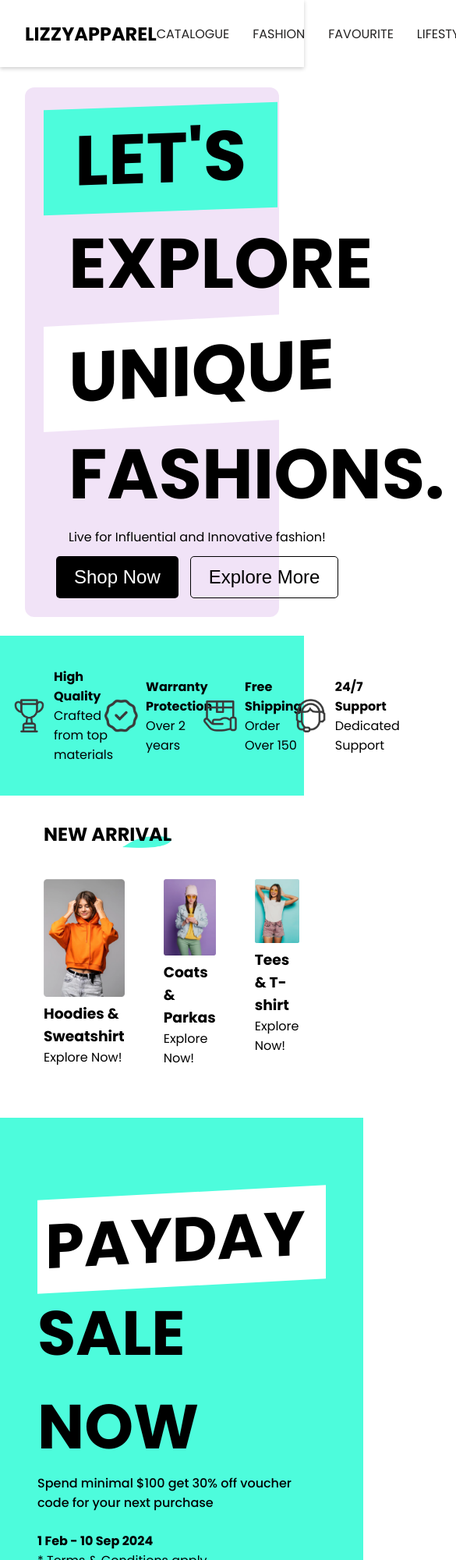
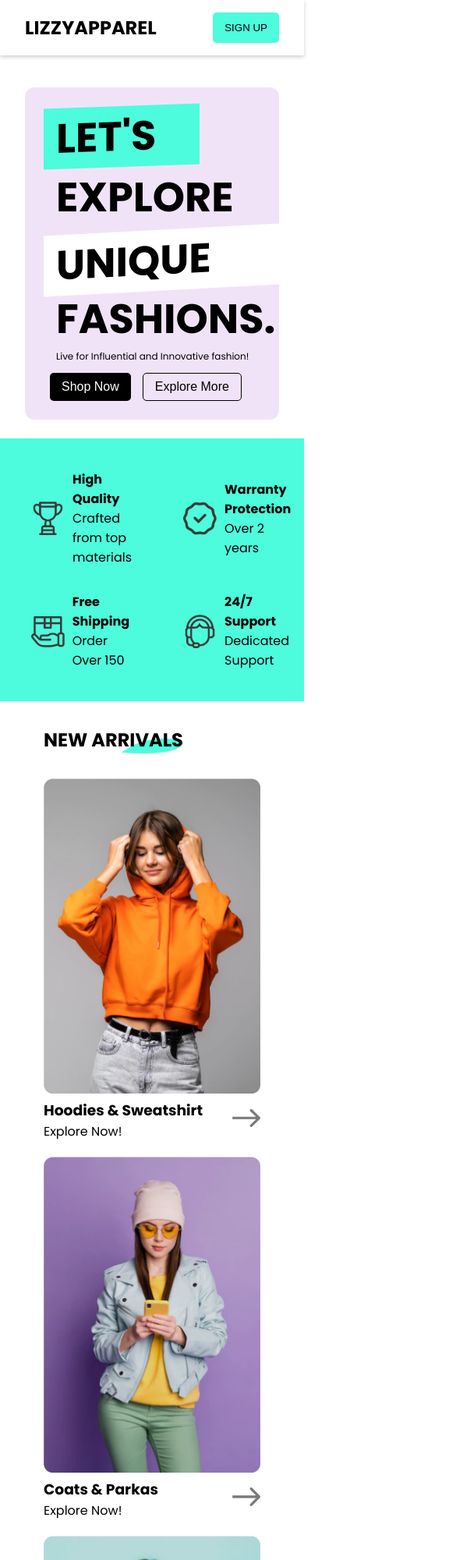
Before and after one commit to Tifem/lizzy-apparel-collection, a plain HTML site: page index.html in a window 390 px wide. Shown: the top 2000 px of the page at 78% size, 585 px wide, since content can reach past the window. Drawn offline with Linux system fonts and the light colour scheme.

Commit message:
working on responsiveness

```diff
--- a/index.html
+++ b/index.html
@@ -81,8 +81,8 @@
 
     <section class="arrival">
        <div class="arrival-text">
-        <h2>NEW ARRIVAL</h2>
-        <img src="./images/Vector 8.png" alt="" width="63px" class="vector">
+        <h2>NEW ARRIVALS</h2>
+        <img src="./images/Vector 8.png" alt="" width="80px" class="vector">
        </div>
 
         <div class="three-row">
@@ -124,6 +124,7 @@
 
     <section class="payday">
         <div class="star-girl">
+
             <img src="./images/payday.png" alt="" class="paygirl">
         </div>
            <div class="pay-text">
@@ -141,11 +142,14 @@
     </section>
 
     <section class="favorite">
-        <h1>Young's Favorite</h1>
+        <div class="favorite-text">
+            <h1>Young's Favourite</h1>
+            <img src="./images/Vector 9.png" alt="" width="100px" class="fav">
+
+        </div>
 
         <div class="fav-img">
             <div>
-
                 <img src="./images/insta.png" alt="" class="insta">
                 <div class="hoodie-text">
                     <div>
--- a/style.css
+++ b/style.css
@@ -115,7 +115,6 @@ a{
     background-color: white;
     width: 500px;
     transform: skewY(-3deg);
-    /* padding-left: 1rem; */
 }
 
 .hero-text p{
@@ -168,8 +167,8 @@ a{
 }
 
 .row{
-    display: flex;
-    justify-content: space-around;
+    display: grid;
+    grid-template-columns: repeat(4,1fr);
     padding-block: 1.5rem;
 }
 
@@ -177,15 +176,16 @@ a{
 
     display: flex;
     gap: 10px;
-    padding: 1rem;
-    /* justify-content: center; */
+    padding: 1rem 2.5rem;
     align-items: center;
 }
 
 .arrival{
     padding: 2rem 3.5rem;
 }
-.arrival-text{
+
+
+.arrival-text, .favorite-text{
     position: relative;
     width: fit-content;
 }
@@ -257,7 +257,6 @@ a{
     width: 350px;
     font-weight:500;
     font-family: "Poppins";
-    /* padding-top: .5rem; */
 
 }
 
@@ -282,17 +281,32 @@ a{
     padding: 1rem 1.5rem;
     border-radius: 5px;
 }
+
+
 .favorite{
     margin:2rem;
     padding: 2rem;
 }
 
-.favorite h1{
+
+.favorite-text{
+    position: relative;
+}
+
+
+.favorite-text h1{
     font-family: "Poppins";
     font-size: 2rem;
     font-weight: bold;
     padding-bottom: 3rem;
 
+}
+
+.fav{
+    position: absolute;
+    top: 30px;
+    right: 0;
+    z-index: -1;
 }
 
 
@@ -443,3 +457,129 @@ a{
     background-color:#4DFCDC;
 
 }
+
+@media(max-width:650px){
+    .list{
+        display: none;
+    }
+
+    .a{
+        width: 200px;
+        text-align: left;
+        font-size: 35px;
+        padding-left: 1rem;
+
+    }
+
+    .b , .c, .d{
+        font-size: 35px;
+        padding-left: 1rem;
+    }
+
+
+    .c{
+        background-color: white;
+        width: 400px;
+
+    }
+
+    .hero-text p{
+        font-size: 12px;
+        padding-left: 1rem;
+
+    }
+
+
+    .shop{
+        padding: 8px 15px;
+        font-size: 1rem;
+        margin-left: .5rem;
+    }
+
+    .more{
+        font-size: 1rem;
+        padding: 8px 15px;
+
+
+    }
+
+    .row{
+        display: grid;
+        grid-template-columns: repeat(2,1fr);
+        padding-block: 1.5rem;
+    }
+
+
+    .three-row{
+        display: grid;
+        grid-template-columns: 1fr;
+        gap: 20px;
+        padding-top: 2rem;
+    }
+
+    .payday{
+        display: grid;
+        grid-template-columns:1fr ;
+        padding-top: 1rem;
+    }
+
+    .pay-text{
+        padding:3rem;
+
+    }
+    .pay-text .p{
+        width: 250px;
+        padding-left: 10px;
+
+    }
+
+    .pay-text .p, .pay-text .sale{
+        font-size: 3.25rem;
+    }
+
+    .favorite{
+        margin:1rem;
+        padding: 1rem;
+    }
+
+    .fav-img{
+        display: block;
+    }
+
+    .favorite-text h1{
+
+        padding-bottom: 2rem;
+
+    }
+
+    .join{
+        padding: 2.5rem;
+    }
+
+    .join-text h1{
+        font-size: 1.5rem;
+
+    }
+
+    .join-text p{
+        font-size: 1rem;
+
+    }
+
+    .footer{
+        display: block;
+        padding: 3rem;
+
+    }
+
+    .ft ul li a{
+        font-size: 13px;
+
+    }
+
+    /* .ft-box{
+        display: grid;
+        grid-template-columns: repeat(2,1fr);
+        gap: 30px;
+    } */
+}
```
Also changed, not shown: images/Vector 9.png (added).
